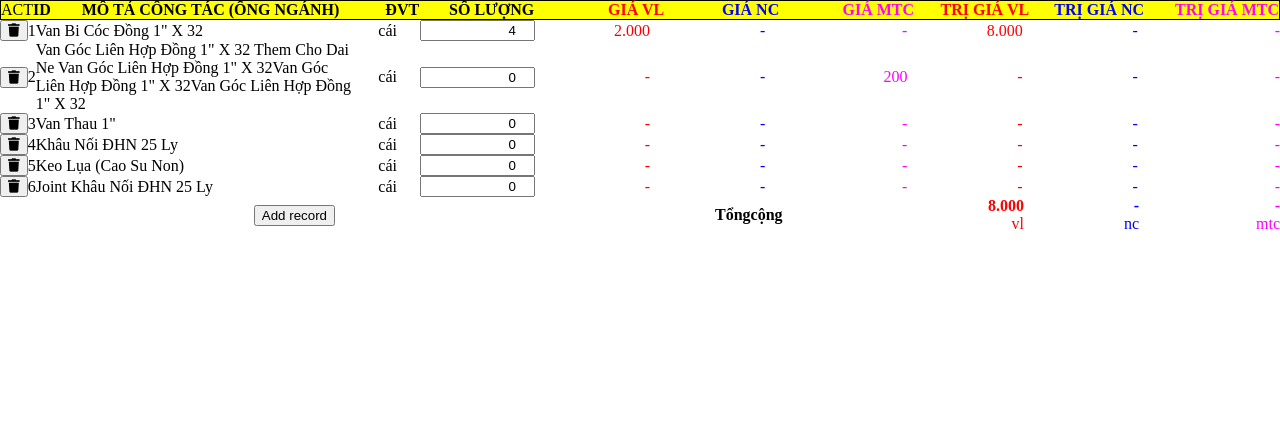
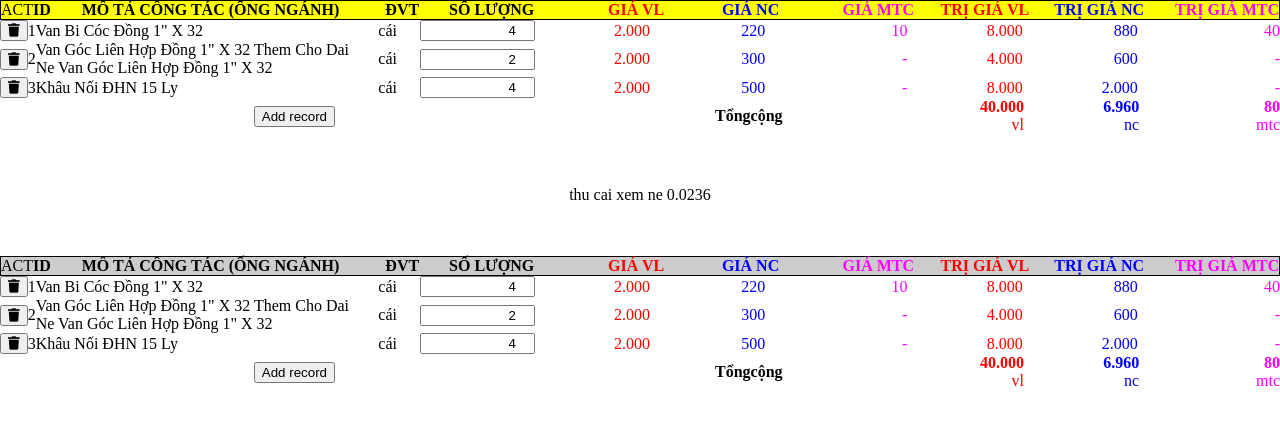
Before and after one commit to anhphung75/quyettoan, a Python web app: template templates/qt33.html in a window 1280 px wide. Shown: the top 425 px of the page. Run offline with Jinja, Linux system fonts and the light colour scheme; the template is opened without the code that fills it, so the values that code supplies are empty; some libraries are stand-ins or nearby versions.

Commit message:
tiep tuc

```diff
--- a/static/js/qtgt.js
+++ b/static/js/qtgt.js
@@ -71,11 +71,53 @@ var baogia={
         "TL201810121011":{giavl:200000,gianc:0,giamtc:0}
     }
 };
-var heso={nc:1,mtc:1,ttpk:0,cpchung:0.05,thunhaptt:0.055,khaosat:0.0236,thietke:1.2,gstc:0.02566};
+//var heso={nc:1,mtc:1,ttpk:0,cpchung:0.05,thunhaptt:0.055,khaosat:0.0236,thietke:1.2,gstc:0.02566};
 var plqt=["GMMP","GMDT","TLMP","TLDT"];
 var dvtc=["TCTB","QLMLQ2","QLMLQ9","QLMLTD"];
 
-var qt31=qt32=qt33=qt34=[
+var qt31=[
+    {chiphiid: 1,soluong: 4,
+        diengiai: 'Van bi cóc đồng 1" x 32',dvt: 'cái',
+        giavl: 2000,gianc: 220,giamtc: 10,
+        trigiamtc: 1,trigianc: 0,trigiamtc: 0},
+    {chiphiid: 2,soluong: 2,
+        diengiai: 'Van góc liên hợp đồng 1" x 32 them cho dai ne Van góc liên hợp đồng 1" x 32',dvt: 'cái',
+        giavl: 2000,gianc: 300,giamtc: 0,
+        trigiamtc: 1,trigianc: 0,trigiamtc: 0},
+    {chiphiid: 3,soluong: 4,
+        diengiai: 'Khâu nối ĐHN 15 ly',dvt: 'cái',
+        giavl: 2000,gianc: 500,giamtc: 0,
+        trigiamtc: 1,trigianc: 0,trigiamtc: 0}
+];
+var qt32=[
+    {chiphiid: 1,soluong: 4,
+        diengiai: 'Van bi cóc đồng 1" x 32',dvt: 'cái',
+        giavl: 2000,gianc: 220,giamtc: 10,
+        trigiamtc: 1,trigianc: 0,trigiamtc: 0},
+    {chiphiid: 2,soluong: 2,
+        diengiai: 'Van góc liên hợp đồng 1" x 32 them cho dai ne Van góc liên hợp đồng 1" x 32',dvt: 'cái',
+        giavl: 2000,gianc: 300,giamtc: 0,
+        trigiamtc: 1,trigianc: 0,trigiamtc: 0},
+    {chiphiid: 3,soluong: 4,
+        diengiai: 'Khâu nối ĐHN 15 ly',dvt: 'cái',
+        giavl: 2000,gianc: 500,giamtc: 0,
+        trigiamtc: 1,trigianc: 0,trigiamtc: 0}
+];
+var qt33=[
+    {chiphiid: 1,soluong: 4,
+        diengiai: 'Van bi cóc đồng 1" x 32',dvt: 'cái',
+        giavl: 2000,gianc: 220,giamtc: 10,
+        trigiamtc: 1,trigianc: 0,trigiamtc: 0},
+    {chiphiid: 2,soluong: 2,
+        diengiai: 'Van góc liên hợp đồng 1" x 32 them cho dai ne Van góc liên hợp đồng 1" x 32',dvt: 'cái',
+        giavl: 2000,gianc: 300,giamtc: 0,
+        trigiamtc: 1,trigianc: 0,trigiamtc: 0},
+    {chiphiid: 3,soluong: 4,
+        diengiai: 'Khâu nối ĐHN 15 ly',dvt: 'cái',
+        giavl: 2000,gianc: 500,giamtc: 0,
+        trigiamtc: 1,trigianc: 0,trigiamtc: 0}
+];
+var qt34=[
     {chiphiid: 1,soluong: 4,
         diengiai: 'Van bi cóc đồng 1" x 32',dvt: 'cái',
         giavl: 2000,gianc: 220,giamtc: 10,
@@ -99,59 +141,117 @@ var qt35=[
 ];
 
 /* dữ liệu quyết toán */
-var vqt33 = new Vue({
-    el: '#vqt33',
+var qtgt = new Vue({
+    el: '#qtgt',
     delimiters: ["{`", "`}"],
     methods:{
-        addItem() {
-            this.dataqt33.push({isChon:false,chiphiid:1,diengiai:'',dvt:'',soluong:1,giavl:0,gianc:0,giamtc:0,
+        dragEnd(ev) {
+            this.dragging = -1
+        },
+        addItemQt33() {
+            this.dataqt33.push({chiphiid:1,soluong:1,
+                diengiai:'',dvt:'',
+                giavl:0,gianc:0,giamtc:0,
                 trigiamtc:0,trigianc:0,trigiamtc:0
             });
         },
-        removeItem(item) {
+        removeItemQt33(item) {
           this.dataqt33.splice(this.dataqt33.indexOf(item), 1);
         },
-        removeItemAt(index) {
+        removeItemQt33At(index) {
           this.dataqt33.splice(index, 1);
         },
-        dragStart(which, ev) {
+        dragQt33Start(which, ev) {
             ev.dataTransfer.setData('Text', this.id);
             ev.dataTransfer.dropEffect = 'move'
             this.dragging = which;
         },
-        dragEnd(ev) {
-            this.dragging = -1
-        },
-        dragFinish(to, ev) {
-            this.moveItem(this.dragging, to);
+        dragQt33Finish(to, ev) {
+            this.moveItemQt33(this.dragging, to);
             ev.target.style.marginTop = '2px'
             ev.target.style.marginBottom = '2px'
         },
-        moveItem(from, to) {
+        moveItemQt33(from, to) {
             if (to === -1) {
-                this.removeItemAt(from);
+                this.removeItemQt33At(from);
             } else {
                 this.dataqt33.splice(to, 0, this.dataqt33.splice(from, 1)[0]);
             }
         },
-        downSoluong(stt){
+        downSoluongQt33(stt){
             let nextstt=parseInt(stt) +1
             setFocus("qt33sl-" +nextstt);
         },
-        move2Chiphi(stt){
+        move2ChiphiQt33(stt){
             setFocus("qt33cp-"+stt);
         },
-        downChiphi(stt){
+        downChiphiQt33(stt){
             let nextstt=parseInt(stt) +1
             setFocus("qt33cp-" +nextstt);
         },
-        move2Soluong(stt){
+        move2SoluongQt33(stt){
             setFocus("qt33sl-"+stt);
+        },
+        addItemQt34() {
+            this.dataqt34.push({chiphiid:1,soluong:1,
+                diengiai:'',dvt:'',
+                giavl:0,gianc:0,giamtc:0,
+                trigiamtc:0,trigianc:0,trigiamtc:0
+            });
+        },
+        removeItemQt34(item) {
+          this.dataqt34.splice(this.dataqt34.indexOf(item), 1);
+        },
+        removeItemQt34At(index) {
+          this.dataqt34.splice(index, 1);
+        },
+        dragQt34Start(which, ev) {
+            ev.dataTransfer.setData('Text', this.id);
+            ev.dataTransfer.dropEffect = 'move'
+            this.dragging = which;
+        },
+        dragQt34Finish(to, ev) {
+            this.moveItemQt34(this.dragging, to);
+            ev.target.style.marginTop = '2px'
+            ev.target.style.marginBottom = '2px'
+        },
+        moveItemQt34(from, to) {
+            if (to === -1) {
+                this.removeItemQt34At(from);
+            } else {
+                this.dataqt34.splice(to, 0, this.dataqt34.splice(from, 1)[0]);
+            }
+        },
+        downSoluongQt34(stt){
+            let nextstt=parseInt(stt) +1
+            setFocus("qt34sl-" +nextstt);
+        },
+        move2ChiphiQt34(stt){
+            setFocus("qt34cp-"+stt);
+        },
+        downChiphiQt34(stt){
+            let nextstt=parseInt(stt) +1
+            setFocus("qt34cp-" +nextstt);
+        },
+        move2SoluongQt34(stt){
+            setFocus("qt34sl-"+stt);
         }
     },
     computed:{
+        isDragging(){
+            return this.dragging > -1
+        },
+        heso(){
+            let dataHeso='{"'+ this.maheso.toString() + '":{"nc":"1","mtc":"1","ttpk":"0","cpchung":"0.05",'
+            + '"thunhaptt":"0.055","khaosat":"0.0236","thietke":"1.2","gstc":"0.02566"}}';
+            return JSON.parse(dataHeso)
+        },
         vl(){let total = 0;
             this.dataqt33.forEach(function(s) {
+                s.trigiavl = lamTronSo(s.soluong * s.giavl, 0);
+                total += parseInt(s.trigiavl);
+            });
+            this.dataqt34.forEach(function(s) {
                 s.trigiavl = lamTronSo(s.soluong * s.giavl, 0);
                 total += parseInt(s.trigiavl);
             });
@@ -162,6 +262,10 @@ var vqt33 = new Vue({
                 s.trigianc = lamTronSo(s.soluong * s.gianc, 0);
                 total += parseInt(s.trigianc);
             });
+            this.dataqt34.forEach(function(s) {
+                s.trigianc = lamTronSo(s.soluong * s.gianc, 0);
+                total += parseInt(s.trigianc);
+            });
             return total
         },
         mtc(){let total = 0;
@@ -169,81 +273,21 @@ var vqt33 = new Vue({
                 s.trigiamtc = lamTronSo(s.soluong * s.giamtc, 0);
                 total += parseInt(s.trigiamtc);
             });
+            this.dataqt34.forEach(function(s) {
+                s.trigiamtc = lamTronSo(s.soluong * s.giamtc, 0);
+                total += parseInt(s.trigiamtc);
+            });
             return total
-        },
-        isDragging(){
-            return this.dragging > -1
         }
+
     },
     data() {return{
-        loichao:'hello',
+        errors: [],
         dragging: -1,
-        "dataqt33": [{
-            chiphiid: 1,
-            diengiai: 'Van bi cóc đồng 1" x 32',
-            dvt: 'cái',
-            soluong: 4,
-            giavl: 2000,
-            gianc: 0,
-            giamtc: 0,
-            trigiamtc: 1,
-            trigianc: 0,
-            trigiamtc: 0
-        }, {
-            chiphiid: 2,
-            diengiai: 'Van góc liên hợp đồng 1" x 32 them cho dai ne Van góc liên hợp đồng 1" x 32Van góc liên hợp đồng 1" x 32Van góc liên hợp đồng 1" x 32',
-            dvt: 'cái',
-            soluong: 0,
-            giavl: 0,
-            gianc: 0,
-            giamtc: 200,
-            trigiamtc: 0,
-            trigianc: 0,
-            trigiamtc: 0
-        }, {
-            chiphiid: 3,
-            diengiai: 'Van thau 1"',
-            dvt: 'cái',
-            soluong: 0,
-            giavl: 0,
-            gianc: 0,
-            giamtc: 0,
-            trigiamtc: 0,
-            trigianc: 0,
-            trigiamtc: 0
-        }, {
-            chiphiid: 4,
-            diengiai: 'Khâu nối ĐHN 25 ly',
-            dvt: 'cái',
-            soluong: 0,
-            giavl: 0,
-            gianc: 0,
-            giamtc: 0,
-            trigiamtc: 0,
-            trigianc: 0,
-            trigiamtc: 0
-        }, {
-            chiphiid: 5,
-            diengiai: 'Keo lụa (cao su non)',
-            dvt: 'cái',
-            soluong: 0,
-            giavl: 0,
-            gianc: 0,
-            giamtc: 0,
-            trigiamtc: 0,
-            trigianc: 0,
-            trigiamtc: 0
-        }, {
-            chiphiid: 6,
-            diengiai: 'Joint khâu nối ĐHN 25 ly',
-            dvt: 'cái',
-            soluong: 0,
-            giavl: 0,
-            gianc: 0,
-            giamtc: 0,
-            trigiamtc: 0,
-            trigianc: 0,
-            trigiamtc: 0
-        }]
+        maheso:7,
+        mabaogia:20181015,
+        maqt:"2018GMMP001001",
+        "dataqt33": qt33,
+        "dataqt34": qt34
     }}
 });
--- a/templates/qt33.html
+++ b/templates/qt33.html
@@ -13,7 +13,8 @@
 </head>
 
 <body>
-	<section id="vqt33">
+    <div id="qtgt">
+    	<section id="qt33">
             <div class="row tieude">
                 <div class="col-crud">Act</div>
             	<div class="col-id"><b>id</b></div>
@@ -29,13 +30,13 @@
             </div>
             <div class="row noidung" v-for="(item, stt) in dataqt33"
                 v-key="stt" draggable="true"
-            @dragstart="dragStart(stt, $event)"
+                @dragstart="dragQt33Start(stt, $event)"
                 @dragover.prevent
                 @dragend="dragEnd"
-            @drop="dragFinish(stt, $event)"
+                @drop="dragQt33Finish(stt, $event)"
             >
                 <div class="col-crud">
-                <button type="button" class="btn btn-outline-dark" @click="removeItem(item)">
+                    <button type="button" class="btn btn-outline-dark" @click="removeItemQt33(item)">
                         <i class="fa fa-trash"></i>
                     </button>
                 </div>
@@ -46,9 +47,9 @@
                 <div class="col-dvt">{`item.dvt`}</div>
                 <div class="col-sl">
                 	<input type="number" v-model.number="item.soluong" :id="'qt33sl-' + stt"
-					@keyup.enter="downSoluong(stt)"
-                    @keyup.down="downSoluong(stt)"
-                    @keyup.left="move2Chiphi(stt)"
+    					@keyup.enter="downSoluongQt33(stt)"
+                        @keyup.down="downSoluongQt33(stt)"
+                        @keyup.left="move2ChiphiQt33(stt)"
                 	>
                 </div>
                 <div class="col-vl">{`item.giavl | currency`}</div>
@@ -60,7 +61,7 @@
             </div>
             <div class="row tongcong">
                 <div class="btn">
-                <button type="button" class="btn btn-primary" @click="addItem">Add record</button>
+                    <button type="button" class="btn btn-primary" @click="addItemQt33">Add record</button>
                 </div>
                 <div class="col-tong"><b>Tổngcộng</b></div>
                 <div class="col-vl"><b>{`vl | currency`}</b></br>vl</div>
@@ -68,7 +69,65 @@
                 <div class="col-mtc"><b>{`mtc | currency`}</b></br>mtc</div>
             </div>
         </section>
+        </br></br>
+        <p> thu cai xem ne {`heso["7"].khaosat`}</p>
+        </br></br>
+        <section id="qt34">
+            <div class="row tieude">
+                <div class="col-crud">Act</div>
+                <div class="col-id"><b>id</b></div>
+                <div class="col-chiphi"><b>Mô tả công tác (ống ngánh)</b></div>
+                <div class="col-dvt"><b>Đvt</b></div>
+                <div class="col-sl"><b>Số lượng</b></div>
+                <div class="col-vl"><b>Giá vl</b></div>
+                <div class="col-nc"><b>Giá nc</b></div>
+                <div class="col-mtc"><b>Giá mtc</b></div>
+                <div class="col-vl"><b>Trị giá vl</b></div>
+                <div class="col-nc"><b>Trị giá nc</b></div>
+                <div class="col-mtc"><b>Trị giá mtc</b></div>
+            </div>
+            <div class="row noidung" v-for="(item, stt) in dataqt34"
+                v-key="stt" draggable="true"
+                @dragstart="dragQt34Start(stt, $event)"
+                @dragover.prevent
+                @dragend="dragEnd"
+                @drop="dragQt34Finish(stt, $event)"
+            >
+                <div class="col-crud">
+                    <button type="button" class="btn btn-outline-dark" @click="removeItemQt34(item)">
+                        <i class="fa fa-trash"></i>
+                    </button>
+                </div>
+                <div class="col-id">{`stt+1`}</div>
+                <div class="col-chiphi" :id="'qt34cp-' + stt">{`item.diengiai`}
 
+                </div>
+                <div class="col-dvt">{`item.dvt`}</div>
+                <div class="col-sl">
+                    <input type="number" v-model.number="item.soluong" :id="'qt34sl-' + stt"
+                        @keyup.enter="downSoluongQt34(stt)"
+                        @keyup.down="downSoluongQt34(stt)"
+                        @keyup.left="move2ChiphiQt34(stt)"
+                    >
+                </div>
+                <div class="col-vl">{`item.giavl | currency`}</div>
+                <div class="col-nc">{`item.gianc | currency`}</div>
+                <div class="col-mtc">{`item.giamtc | currency`}</div>
+                <div class="col-vl">{`item.trigiavl | currency`}</div>
+                <div class="col-nc">{`item.trigianc | currency`}</div>
+                <div class="col-mtc">{`item.trigiamtc | currency`}</div>
+            </div>
+            <div class="row tongcong">
+                <div class="btn">
+                    <button type="button" class="btn btn-primary" @click="addItemQt34">Add record</button>
+                </div>
+                <div class="col-tong"><b>Tổngcộng</b></div>
+                <div class="col-vl"><b>{`vl | currency`}</b></br>vl</div>
+                <div class="col-nc"><b>{`nc| currency`}</b></br>nc</div>
+                <div class="col-mtc"><b>{`mtc | currency`}</b></br>mtc</div>
+            </div>
+        </section>
+    </div>
     <!-- script block -->
     <script src="https://unpkg.com/axios/dist/axios.min.js"></script>
     <script src="https://unpkg.com/vue"></script>
```
Also changed, not shown: static/js/qtgt1.js (+13 -0 lines). Lines whose indentation alone changed are shown as unchanged.
